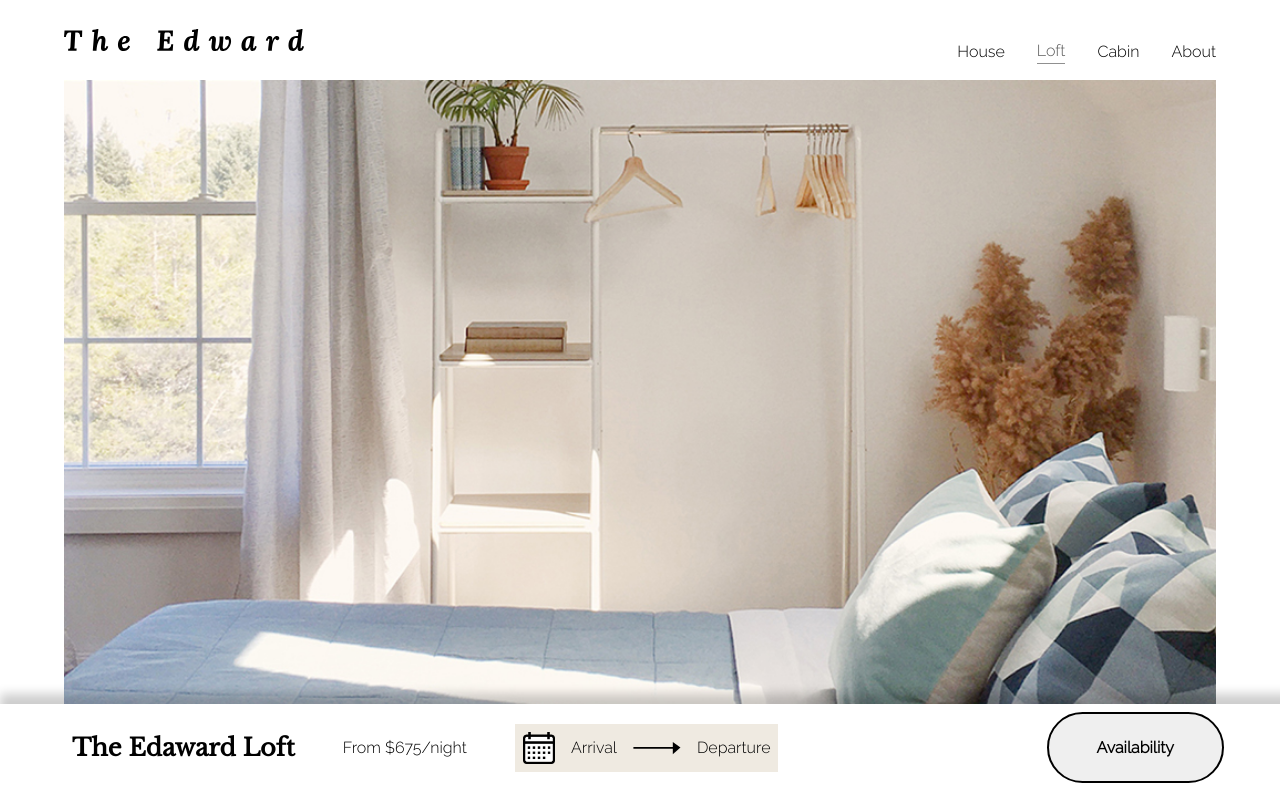
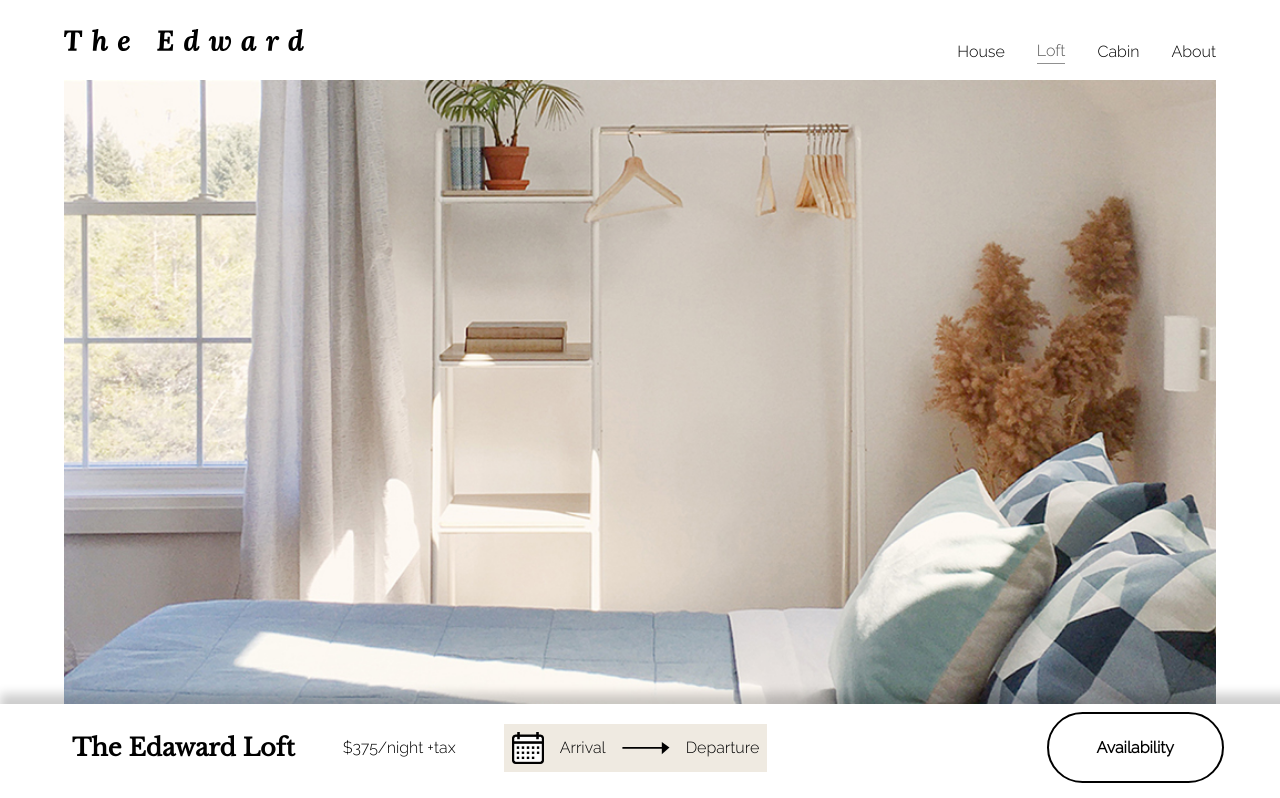
Before and after one commit to Jam52/the-edward, a React (Create React App) app: page /#/Loft in a window 1280 px wide. Shown: the top 798 px of the page. Built offline with nearby package versions, Linux system fonts and the light colour scheme; no server answers.

Commit message:
Update cost details on room pages

```diff
--- a/src/CSS/components.scss
+++ b/src/CSS/components.scss
@@ -10,6 +10,7 @@
   font-weight: bold;
   flex-shrink: 0;
   border: 2px solid #000;
+  background-color: transparent;
 
   &:hover {
     background-color: $color_dark_blue;
--- a/src/components/BookingBar/BookingBar.js
+++ b/src/components/BookingBar/BookingBar.js
@@ -167,7 +167,7 @@ class BookingBar extends Component {
               </a>
             ) : (
               <button
-                className={`btn btn--light ${styles.button}`}
+                className={`btn ${styles.button}`}
                 onClick={
                   !this.state.showCalendar
                     ? this.showCalendar
--- a/src/views/RoomsPages/CabinPage/CabinPage.js
+++ b/src/views/RoomsPages/CabinPage/CabinPage.js
@@ -40,7 +40,7 @@ const CabinPage = () => {
 
   return (
     <div
-      data-testid="component-house-page"
+      data-testid="component-cabin-page"
       className={`control-flow-vert ${styles.housePage}`}
     >
       <div className={`container control-flow-vert ${styles.container}`}>
@@ -80,7 +80,7 @@ const CabinPage = () => {
                 aria-label="scroll to loft overview"
                 onClick={() => exicuteScrollTo(detailsRef)}
               >
-                See House Details
+                See Cabin Details
               </button>
             </div>
           </div>
@@ -88,7 +88,7 @@ const CabinPage = () => {
       </div>
       <div ref={ref}></div>
       <BookingBar
-        cost={'From $675/night'}
+        cost={'$615/Weekend +tax'}
         propertyId={314113}
         roomTypeId={379185}
         show={showBooking}
--- a/src/views/RoomsPages/HousePage/HousePage.js
+++ b/src/views/RoomsPages/HousePage/HousePage.js
@@ -84,7 +84,7 @@ const HousePage = () => {
       </div>
       <div ref={ref}></div>
       <BookingBar
-        cost={'From $675/night'}
+        cost={'$675/night +tax'}
         propertyId={309275}
         roomTypeId={374215}
         show={showBooking}
--- a/src/views/RoomsPages/LoftPage/LoftPage.js
+++ b/src/views/RoomsPages/LoftPage/LoftPage.js
@@ -88,7 +88,7 @@ const HousePage = () => {
       </div>
       <div ref={ref}></div>
       <BookingBar
-        cost={'From $675/night'}
+        cost={'$375/night +tax'}
         propertyId={314112}
         roomTypeId={379184}
         show={showBooking}
```
